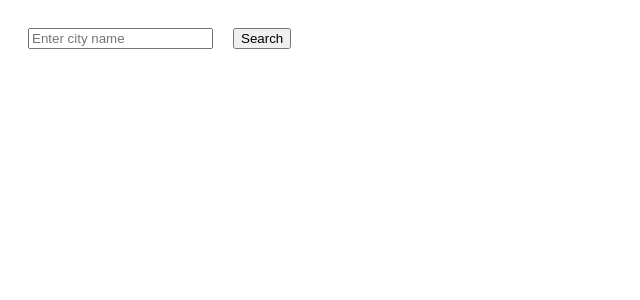
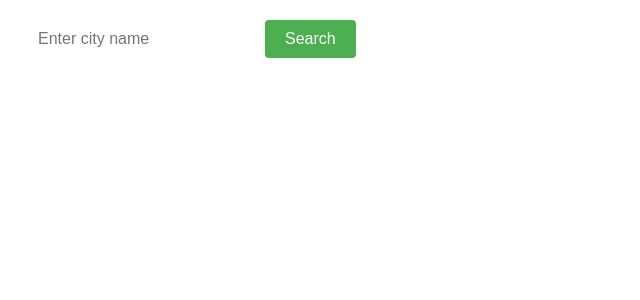
Before and after one commit to Chaitu328/mini-buildouts, a React (Create React App) app: page / in a window 1280 px wide. Shown: the top 300 px of the page, without its empty margins (0-640 px from the left). Built offline with nearby package versions, Linux system fonts and the light colour scheme.

Commit message:
XWeather is done

```diff
--- /dev/null
+++ b/src/component/xWeather/xWeather.css
@@ -0,0 +1,53 @@
+.search-bar {
+  margin: 20px;
+}
+
+.search-bar input {
+  padding: 10px;
+  font-size: 16px;
+  border: none;
+  border-radius: 4px;
+  margin-right: 10px;
+}
+
+.search-bar button {
+  padding: 10px 20px;
+  font-size: 16px;
+  border: none;
+  border-radius: 4px;
+  background-color: #4caf50;
+  color: white;
+  cursor: pointer;
+}
+
+.weather-display {
+  display: flex;
+  flex-direction: column;
+  align-items: center;
+}
+
+.weather-cards {
+  display: flex;
+  flex-wrap: wrap;
+  justify-content: center;
+  gap: 20px;
+}
+
+.weather-card {
+  background-color: white;
+  border-radius: 8px;
+  padding: 20px;
+  width: 200px;
+  text-align: center;
+  box-shadow: 0px 4px 6px rgba(0, 0, 0, 0.1);
+}
+
+.weather-card h3 {
+  font-size: 20px;
+  margin-bottom: 10px;
+}
+
+.weather-card p {
+  font-size: 18px;
+  margin: 0;
+}
--- a/src/component/xWeather/xWeather.jsx
+++ b/src/component/xWeather/xWeather.jsx
@@ -1,10 +1,10 @@
 import React, { useState } from 'react';
-import styles from "./xWeather.module.css";
+import './xWeather.css'; // Note the change from module.css to regular CSS import
 import axios from 'axios';
 
 const WeatherCard = ({ title, data }) => {
     return (
-        <div className={styles.weatherCard}>
+        <div className="weather-card">
             <h3>{title}</h3>
             <p>{data}</p>
         </div>
@@ -35,8 +35,8 @@ function Weather() {
 
     return (
         <>
-            <div>
-                <input className={styles.searchBar}
+            <div className="search-bar">
+                <input
                     type="text"
                     value={city}
                     onChange={(e) => setCity(e.target.value)}
@@ -44,10 +44,10 @@ function Weather() {
                 />
                 <button onClick={handleSearch}>Search</button>
             </div>
-            <div className={styles.weatherDisplay}>
+            <div className="weather-display">
                 {loading && <p>Loading data...</p>}
                 {!loading && weatherData && (
-                    <div className={styles.weatherCards}>
+                    <div className="weather-cards">
                         <WeatherCard
                             title="Temperature"
                             data={`${weatherData.current.temp_c}°C`}
--- a/src/component/xWeather/xWeather.module.css
+++ /dev/null
@@ -1,54 +0,0 @@
-.searchBar {
-    margin: 20px;
-  }
-
-  .searchBar input {
-    padding: 10px;
-    font-size: 16px;
-    border: none;
-    border-radius: 4px;
-    margin-right: 10px;
-  }
-
-  .searchBar button {
-    padding: 10px 20px;
-    font-size: 16px;
-    border: none;
-    border-radius: 4px;
-    background-color: #4caf50;
-    color: white;
-    cursor: pointer;
-  }
-
-
-  .weatherDisplay {
-    display: flex;
-    flex-direction: column;
-    align-items: center;
-  }
-
-  .weatherCards {
-    display: flex;
-    flex-wrap: wrap;
-    justify-content: center;
-    gap: 20px;
-  }
-
-  .weatherCard {
-    background-color: white;
-    border-radius: 8px;
-    padding: 20px;
-    width: 200px;
-    text-align: center;
-    box-shadow: 0px 4px 6px rgba(0, 0, 0, 0.1);
-  }
-
-  .weatherCard h3 {
-    font-size: 20px;
-    margin-bottom: 10px;
-  }
-
-  .weatherCard p {
-    font-size: 18px;
-    margin: 0;
-  }
```
